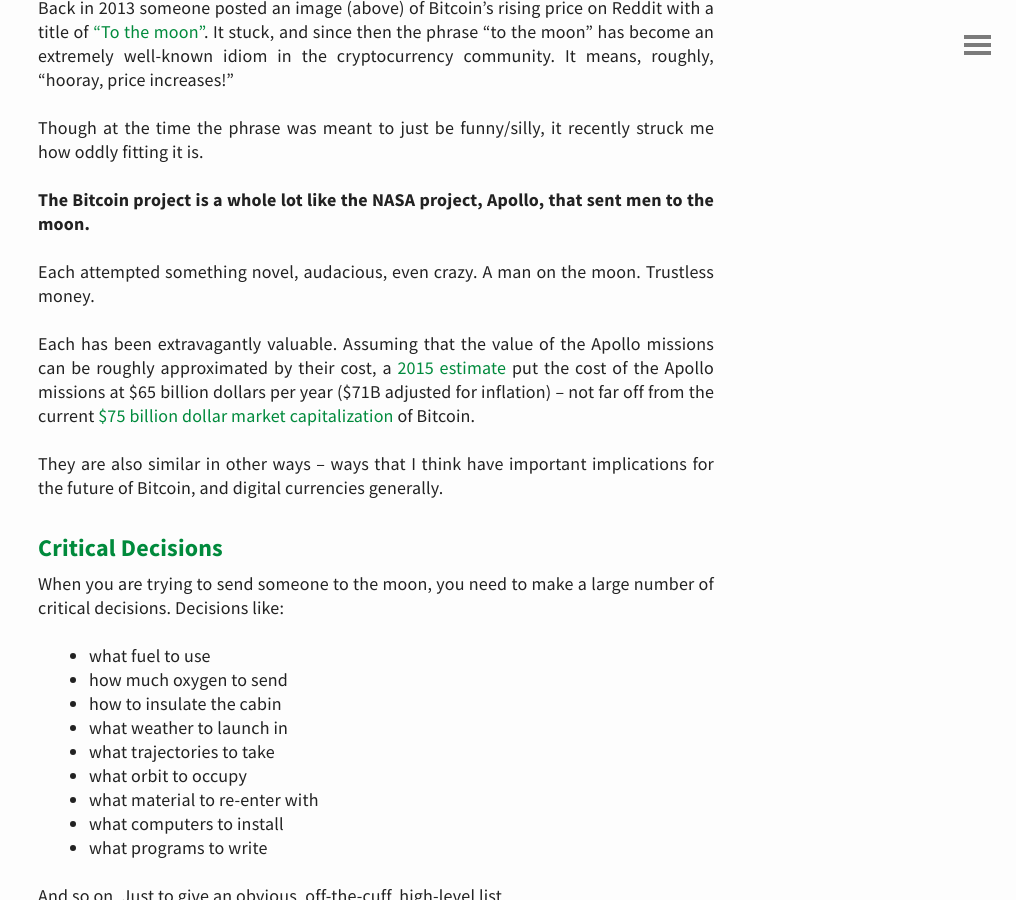
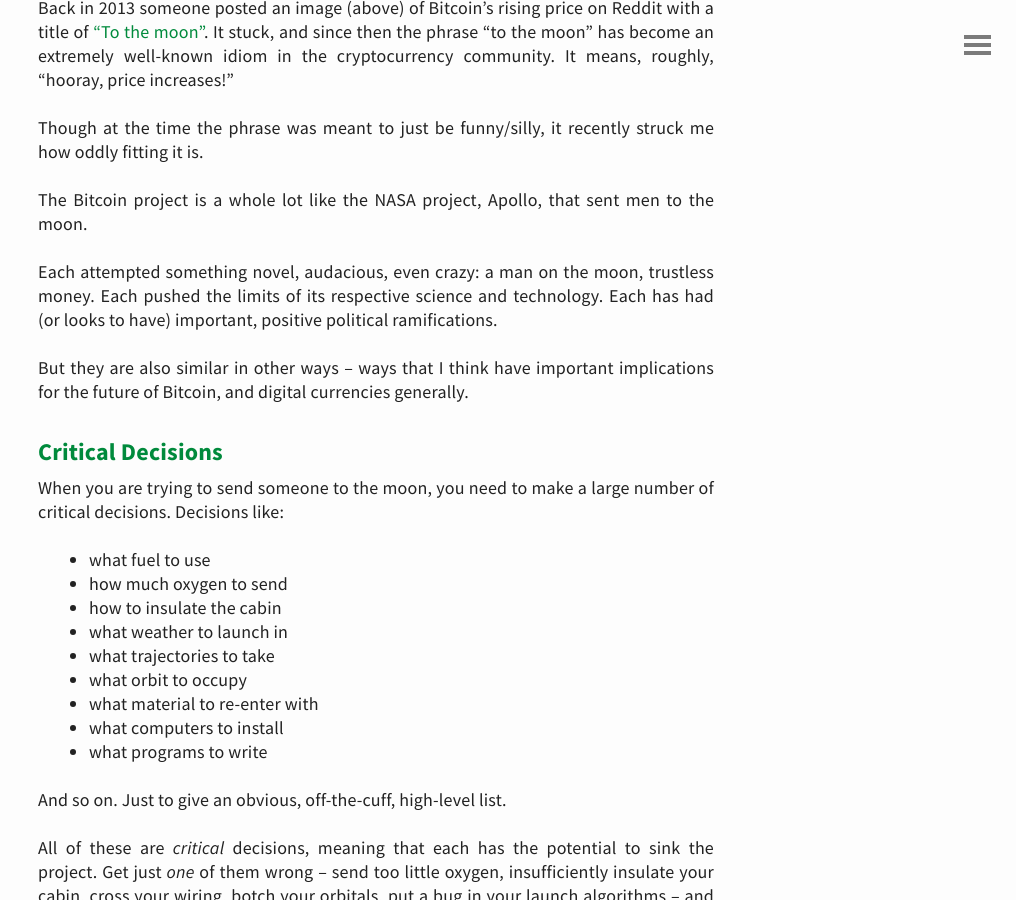
Before and after one commit to davidlaprade/davidlaprade.github.io, a Jekyll site: the page built from _posts/2019-01-06-bitcoin-will-be-successfully-attacked.md, in a window 1280 px wide and 900 px high, scrolled down 1472 px. Shown: the whole window, without its empty margins (264-1280 px from the left). Built offline with Jekyll 4.4.1, drawn with Linux system fonts in a browser that asks for light colours; comment, search, counter and statistics services are not loaded; some of the changed text lies outside the part shown.

Commit message:
Tweak the Apollo language in BTC attack post so that it's less specific

```diff
--- a/_posts/2019-01-06-bitcoin-will-be-successfully-attacked.md
+++ b/_posts/2019-01-06-bitcoin-will-be-successfully-attacked.md
@@ -33,20 +33,15 @@ extremely well-known idiom in the cryptocurrency community. It means, roughly,
 Though at the time the phrase was meant to just be funny/silly,
 it recently struck me how oddly fitting it is.
 
-**The Bitcoin project is a whole lot like the NASA
-project, Apollo, that sent men to the moon.**
+The Bitcoin project is a whole lot like the NASA
+project, Apollo, that sent men to the moon.
 
-Each attempted something novel, audacious, even crazy. A man on the moon.
-Trustless money.
+Each attempted something novel, audacious, even crazy: a man on the moon,
+trustless money. Each pushed the limits of its respective science and
+technology. Each has had (or looks to have) important, positive political
+ramifications.
 
-Each has been extravagantly valuable. Assuming that the value of the Apollo
-missions can be roughly approximated by their cost, a [2015
-estimate](https://www.popsci.com/real-cost-nasa-missions#page-2) put the cost of
-the Apollo missions at $65 billion dollars per year ($71B adjusted for
-inflation) -- not far off from the current [$75 billion dollar market
-capitalization](https://coinmarketcap.com/currencies/bitcoin/) of Bitcoin.
-
-They are also similar in other ways -- ways that I think have important
+But they are also similar in other ways -- ways that I think have important
 implications for the future of Bitcoin, and digital currencies generally.
 
 ### Critical Decisions
```
Also changed, not shown: other parts of _posts/2019-01-06-bitcoin-will-be-successfully-attacked.md (+2 -2 lines).
